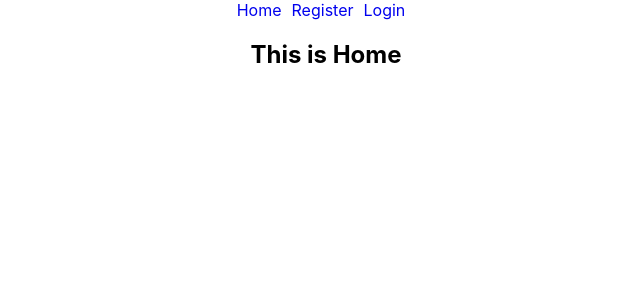
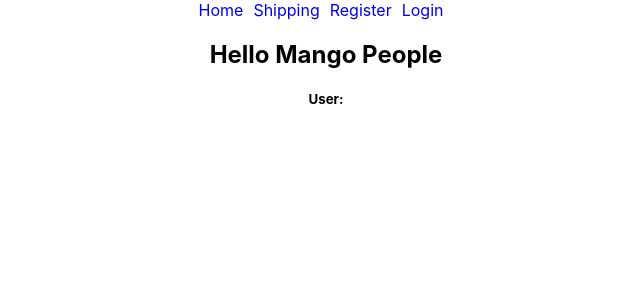
Before and after one commit to tawsifhye/react--auth-integration, a React (Create React App) app: page / in a window 1280 px wide. Shown: the top 300 px of the page, without its empty margins (314-954 px from the left). Built offline with nearby package versions, Linux system fonts and the light colour scheme; no server answers.

Commit message:
useAuth custom hook and create shipping route

```diff
--- a/src/App.js
+++ b/src/App.js
@@ -4,10 +4,13 @@
 import Login from './components/Login/Login';
 import Register from './components/Register/Register';
 import Header from './components/Header/Header';
+import AuthProvider from './context/AuthProvider';
+import Shipping from './components/Shipping/Shipping';
 
 function App() {
   return (
     <div className="App">
+      <AuthProvider>
       <BrowserRouter>
         <Header></Header>
         <Switch>
@@ -23,8 +26,12 @@
           <Route path='/register'>
             <Register></Register>
           </Route>
+          <Route path='/shipping'>
+            <Shipping></Shipping>
+          </Route>
         </Switch>
       </BrowserRouter>
+      </AuthProvider>
     </div>
   );
 }
--- a/src/components/Header/Header.js
+++ b/src/components/Header/Header.js
@@ -1,13 +1,14 @@
 import React from 'react';
 import { Link } from 'react-router-dom';
-import useFirebase from '../../hooks/useFirebase';
+import useAuth from '../../hooks/useAuth';
 import './Header.css'
 
 const Header = () => {
-    const {user, logOut} = useFirebase();
+    const {user, logOut} = useAuth();
     return (
         <div className='header'>
             <Link to='/home'>Home</Link>
+            <Link to='/shipping'>Shipping</Link>
             <Link to='/register'>Register</Link>
             <Link to='/login'>Login</Link>
             <span>{user.displayName}</span>
--- a/src/components/Home/Home.js
+++ b/src/components/Home/Home.js
@@ -1,9 +1,11 @@
 import React from 'react';
-
+import useAuth from '../../hooks/useAuth'
 const Home = () => {
+    const {user} = useAuth();
     return (
         <div>
-           <h2>This is Home</h2>
+           <h2>Hello Mango People</h2>
+           <h5>User: {user.displayName}</h5>
         </div>
     );
 };
--- a/src/components/Login/Login.js
+++ b/src/components/Login/Login.js
@@ -1,9 +1,10 @@
 import React from 'react';
 import { Link } from 'react-router-dom';
-import useFirebase from '../../hooks/useFirebase';
+import useAuth from '../../hooks/useAuth';
+
 
 const Login = () => {
-    const {signInUsingGoogle} = useFirebase();
+    const {signInUsingGoogle} = useAuth();
     return (
         <div>
             <h2>Please Login</h2>
--- /dev/null
+++ b/src/components/Shipping/Shipping.js
@@ -0,0 +1,11 @@
+import React from 'react';
+
+const Shipping = () => {
+    return (
+        <div>
+            <h2>This is Shipping</h2>
+        </div>
+    );
+};
+
+export default Shipping;
--- a/src/context/AuthProvider.js
+++ b/src/context/AuthProvider.js
@@ -1,14 +1,15 @@
 import React, {createContext} from 'react';
 import useFirebase from '../hooks/useFirebase';
 
-const AuthContext = createContext()
+export const AuthContext = createContext()
 
-const AuthProvider = ({children}) => {
+const AuthProvider = (props) => {
+    console.log('props:', props);
     const allContext = useFirebase();
     return (
-        <AuthContext value={allContext}>
-            {children}
-        </AuthContext>
+        <AuthContext.Provider value={allContext}>
+            {props.children}
+        </AuthContext.Provider>
     );
 };
 
--- /dev/null
+++ b/src/hooks/useAuth.js
@@ -0,0 +1,8 @@
+import { useContext } from "react"
+import { AuthContext } from "../context/AuthProvider"
+
+const useAuth = () =>{
+    return useContext(AuthContext)
+}
+
+export default useAuth;
```
